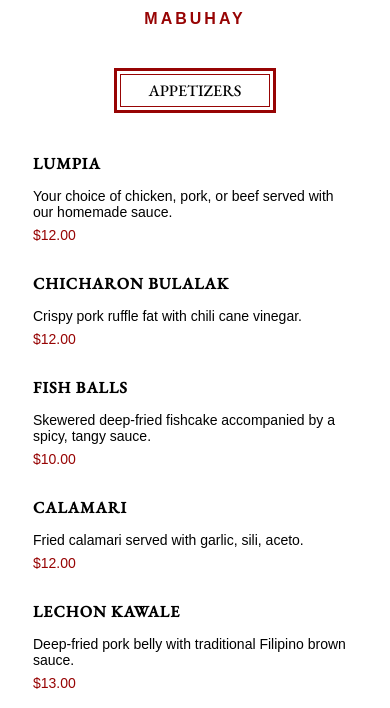
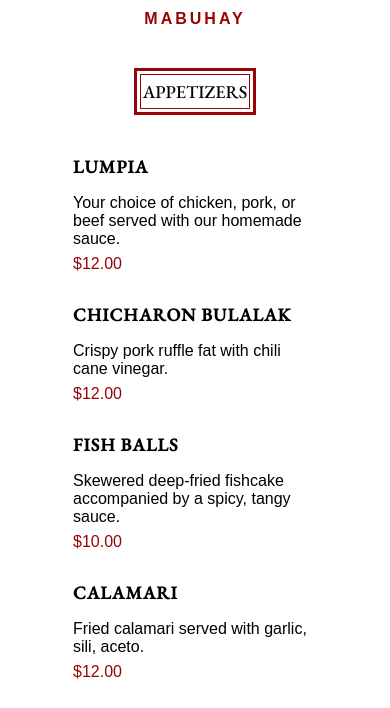
Before and after one commit to carolb92/maharlika-menu, a plain HTML site: page index.html in a window 390 px wide. Shown: the part 74-782 px from the top of the page. Drawn offline with nearby package versions, Linux system fonts and the light colour scheme; a web font is replaced by a local one.

Commit message:
Added desktop breakpoint, adjusted margins, adjusted font sizes

```diff
--- a/style.css
+++ b/style.css
@@ -38,7 +38,7 @@ h2 {
 h3 {
   font-family: "EB Garamond", serif;
   font-weight: 500;
-  font-size: 1.6rem;
+  font-size: 1.8rem;
   text-align: center;
   border: 1px solid #970404;
   margin: 3px;
@@ -51,14 +51,14 @@ h3 {
 
 h4 {
   font-family: "EB Garamond", serif;
-  font-size: 1.6rem;
+  font-size: 1.8rem;
   letter-spacing: 1px;
   margin: 15px 0 8px 0;
 }
 
 p {
   font-family: "Wix Madefor Text", sans-serif;
-  font-size: 1.4rem;
+  font-size: 1.6rem;
 }
 
 .description {
@@ -83,12 +83,8 @@ footer {
   margin: 40px 25px 0 25px;
 }
 
+/**** TABLET STYLES ****/
 @media screen and (min-width: 768px) {
-  /* main {
-    display: grid;
-    grid-gap: 25px;
-  } */
-
   .content-container {
     display: grid;
     grid-gap: 25px;
@@ -131,3 +127,8 @@ footer {
     max-width: none;
   }
 }
+
+/**** LAPTOP/DESKTOP STYLES ***/
+main {
+  margin: 0 40px;
+}
```
